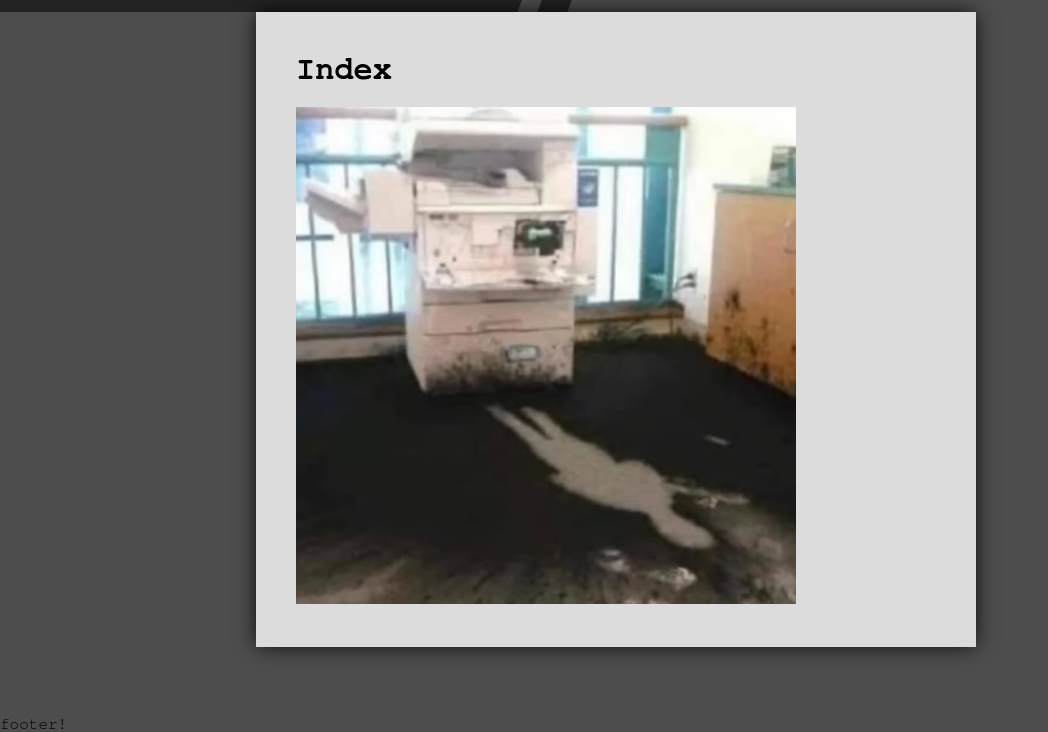
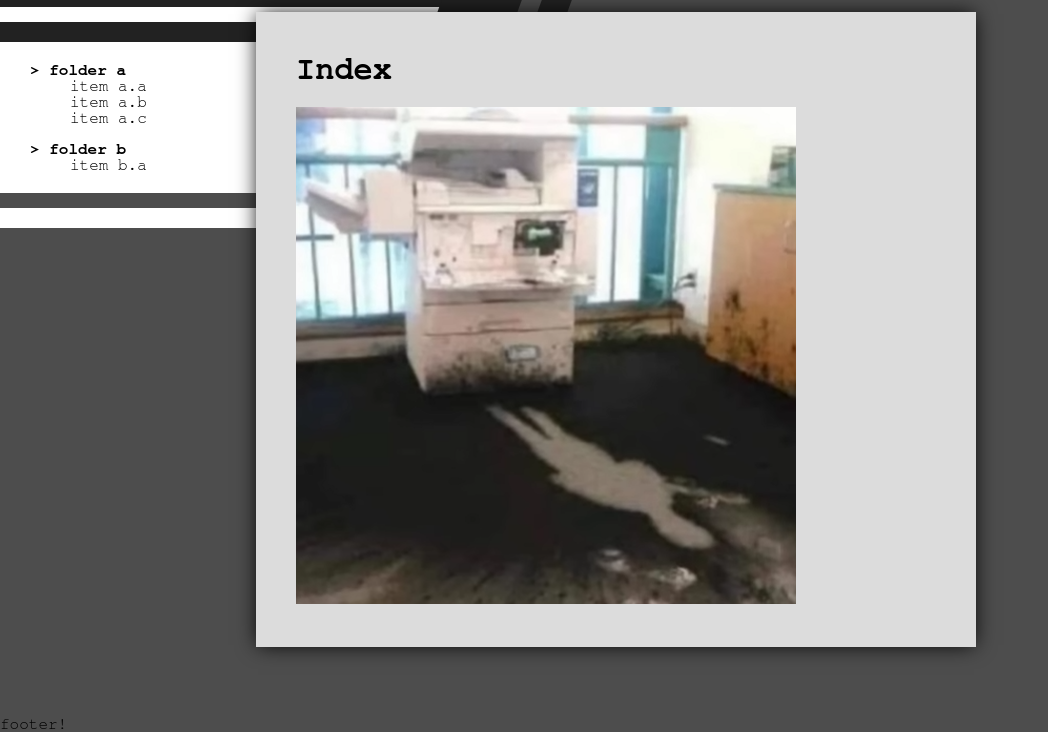
Before and after one commit to BAVDE1/SocketServer, a plain HTML site: page files/index.html in a window 1280 px wide. Shown: the part 68-800 px from the top of the page, without its empty margins (0-1048 px from the left). Drawn offline with nearby package versions, Linux system fonts and the light colour scheme; files that its build step writes are made by us from their sources; files whose address does not match are found by name.

Commit message:
side list

```diff
--- a/files/navbar.html
+++ b/files/navbar.html
@@ -9,4 +9,31 @@
 
   <div class="parallelogram"></div>
   <div class="parallelogram-r"></div>
+
+  <div class="square-divider"></div>
+
+  <div class="nav-list">
+    <ul class="folders">
+      <li>
+        folder a
+
+        <ul class="items">
+          <li>item a.a</li>
+          <li>item a.b</li>
+          <li>item a.c</li>
+        </ul>
+      </li>
+
+      <li>
+        folder b
+
+        <ul class="items">
+          <li>item b.a</li>
+        </ul>
+      </li>
+    </ul>
+  </div>
+
+  <div class="square-divider-white"></div>
+
 </nav>
--- a/files/static/style.css
+++ b/files/static/style.css
@@ -23,6 +23,19 @@ body {
     margin-left: calc(100% + 40px);
 }
 
+.square-divider, .square-divider-white {
+    position: absolute;
+    margin-top: 15px;
+    left: 0;
+    width: 100%;
+    padding: 10px;
+    background-color: #222222;
+}
+
+.square-divider-white {
+    background-color: #ffffff;
+}
+
 .navbar {
     position: absolute;
     background-color: #222222;
@@ -30,7 +43,7 @@ body {
     top: 0;
     height: 80px;
 	width: 40%;
-    min-width: 350px;
+    min-width: 400px;
 }
 
 .navbar a {
@@ -43,6 +56,7 @@ body {
     letter-spacing: 5px;
 
     padding-top: 25px;
+    padding-bottom: 25px;
     padding-left: 100px;
 
     display: block;
@@ -57,6 +71,39 @@ body {
     width: 50px;
 }
 
+.nav-list {
+    background-color: #ffffff;
+    padding: 0;
+    margin: 0;
+}
+
+.folders {
+    margin: 0;
+    padding-left: 30px;
+    padding-top: 40px;
+    padding-bottom: 20px;
+}
+
+.folders li {
+    padding-top: 15px;
+    list-style: none;
+    font-weight: bolder;
+}
+
+.folders li:before {
+    content: "> ";
+}
+
+.items li {
+    padding-top: 0;
+    list-style: none;
+    font-weight: normal;
+}
+
+.items li:before {
+    content: "";
+}
+
 .footer {
     position: absolute;
     bottom: 0;
@@ -68,7 +115,7 @@ body {
     right: 20%;
     left: 20%;
     width: 50%;
-    min-width: 350px;
+    min-width: 400px;
     margin-top: 80px;
 
     padding-top: 20px;
```
Also changed, not shown: 3 other files.
